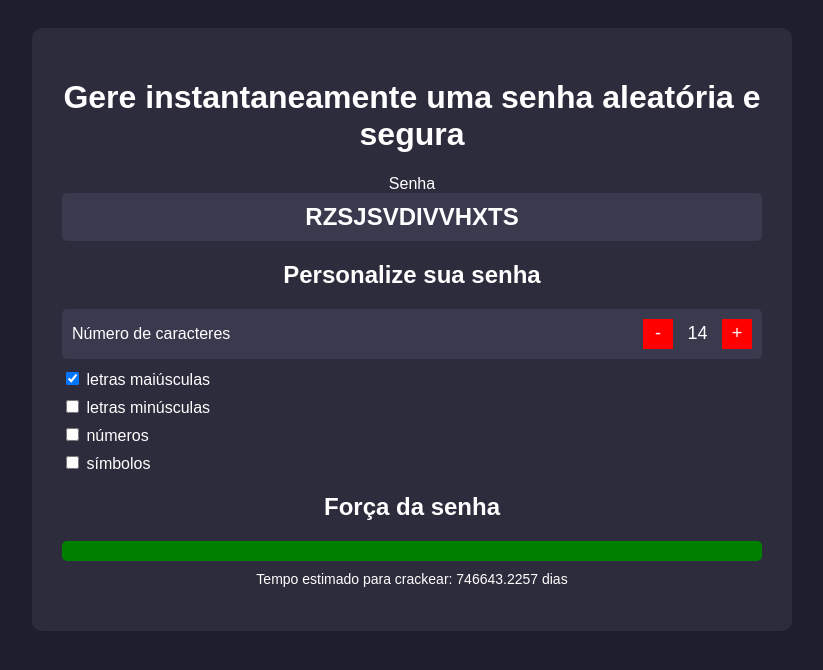
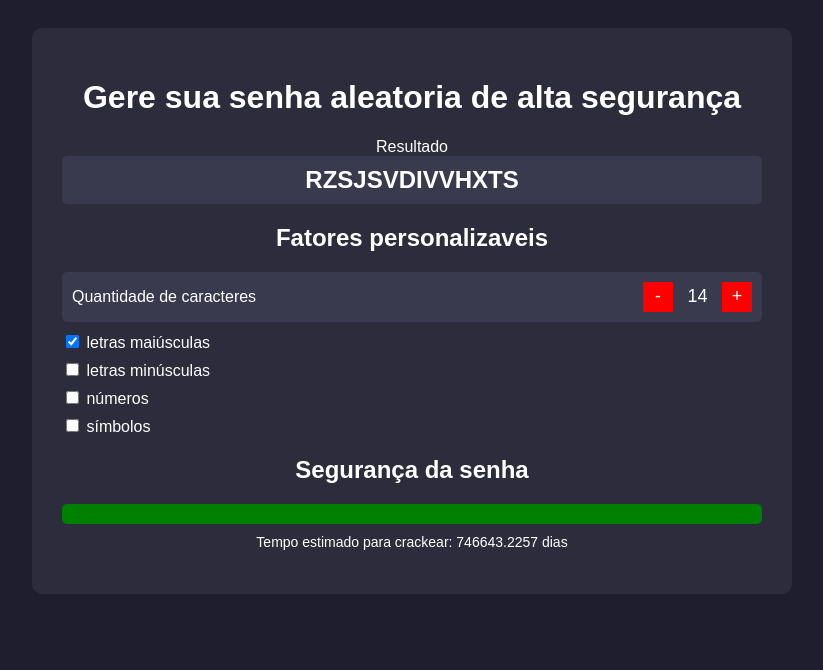
Before and after one commit to felipegabrielzanelattofernandes/Gerador-de-senhas, a plain HTML site: page index.html in a window 1280 px wide. Shown: the whole page, without its empty margins (228-1051 px from the left). Drawn offline with Linux system fonts and the light colour scheme.

Commit message:
Update index.html

```diff
--- a/index.html
+++ b/index.html
@@ -8,17 +8,17 @@
 </head>
 <body>
   <div class="container">
-    <h1>Gere instantaneamente uma senha aleatória e segura</h1>
+    <h1>Gere sua senha aleatoria de alta segurança</h1>
 
     <div class="password-display">
-      <label for="senha">Senha</label>
+      <label for="senha">Resultado</label>
       <div id="senha" class="senha">CPMVUQDJQMDFXJ</div>
     </div>
 
     <div class="options">
-      <h2>Personalize sua senha</h2>
+      <h2>Fatores personalizaveis</h2>
       <div class="control">
-        <label>Número de caracteres</label>
+        <label>Quantidade de caracteres</label>
         <div class="stepper">
           <button id="decrease">-</button>
           <span id="length">14</span>
@@ -35,7 +35,7 @@
     </div>
 
     <div class="strength">
-      <h2>Força da senha</h2>
+      <h2>Segurança da senha</h2>
       <div class="bar" id="strength-bar"></div>
       <p id="crack-time">Tempo estimado para crackear: 742190085221.2761 dias</p>
     </div>
```
